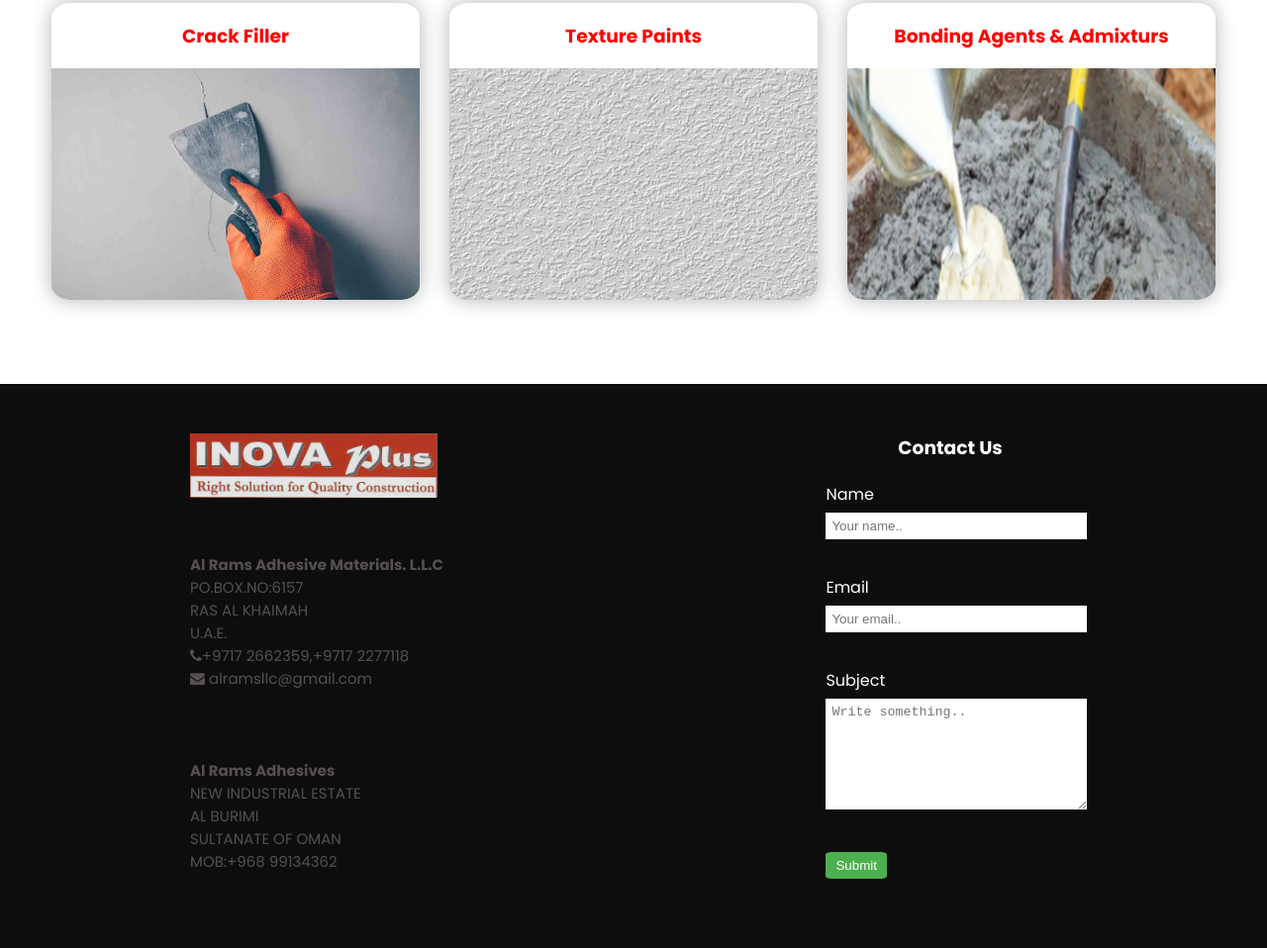
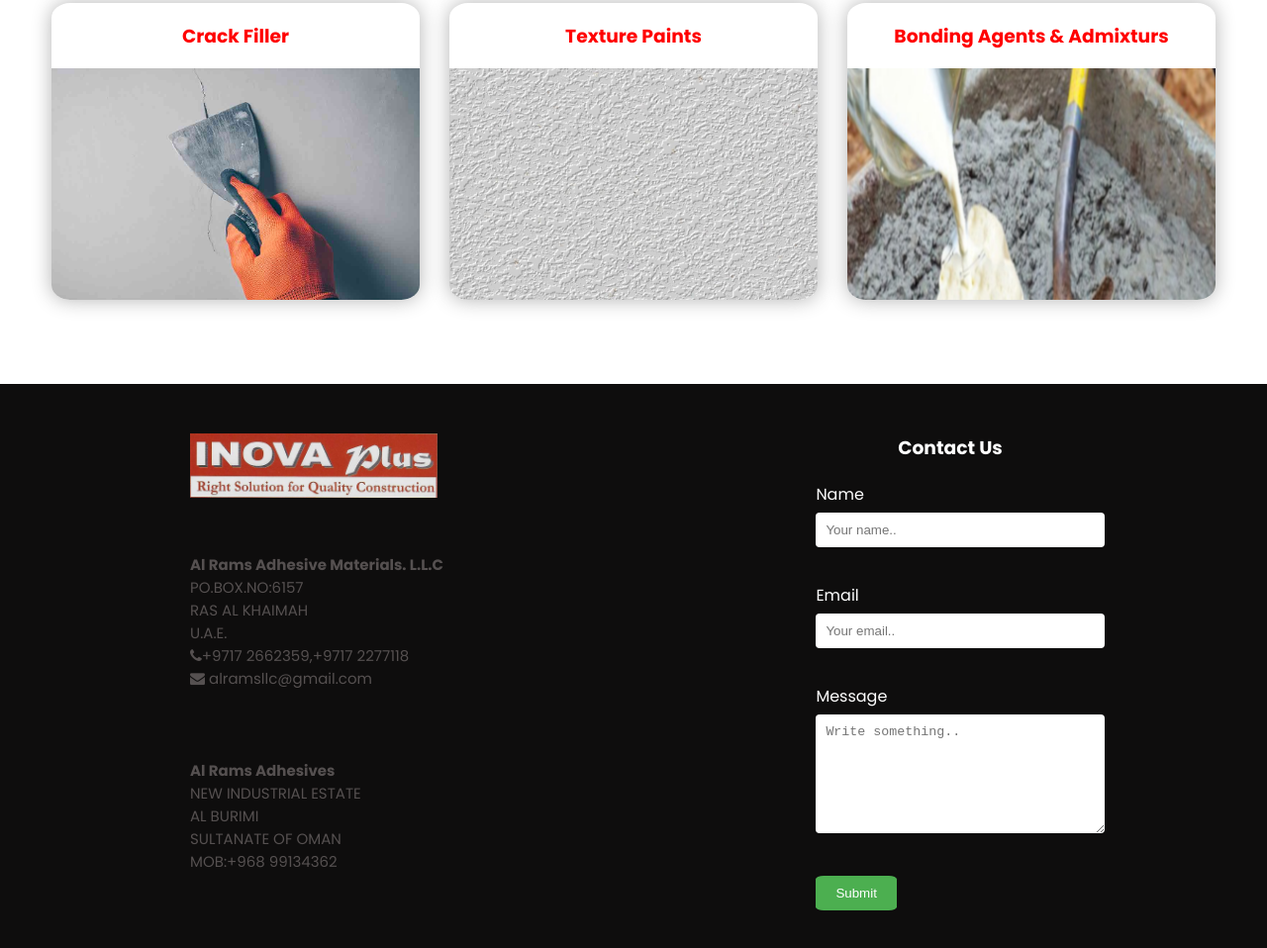
Before and after one commit to alramsllc/alrams-adhesive-mat-llc, a plain HTML site: page index.html in a window 1280 px wide. Shown: the part 2359-3317 px from the top of the page at 99% size. Drawn offline with nearby package versions, Linux system fonts and the light colour scheme.

Commit message:
ft commit

```diff
--- a/index.html
+++ b/index.html
@@ -156,15 +156,15 @@
                 <form id="submit-form" action="">
                         <div>
                             <label for="fname">Name</label>
-                            <input type="text" id="fname" name="name" placeholder="Your name..">
+                            <input type="text" id="fname" name="name" placeholder="Your name.." required>
                         </div>
                         <div>
                             <label for="lname">Email</label>
-                            <input type="text" id="lname" name="email" placeholder="Your email..">
+                            <input type="text" id="lname" name="email" placeholder="Your email.." required>
                         </div>
                             <div>
-                            <label for="subject">Subject</label>
-                            <textarea id="subject" name="message" placeholder="Write something.." style="height:100px"></textarea>
+                            <label for="subject">Message</label>
+                            <textarea id="subject" name="message" placeholder="Write something.." required style="height:100px"></textarea>
                         </div>
                         <div>
                             <input type="submit" value="Submit">
--- a/style.css
+++ b/style.css
@@ -312,25 +312,26 @@ video{
 
  input[type=text], select, textarea {
     width: 100%;
-    padding: 6px;
+    padding: 10px;
     margin-top: 6px;
     margin-bottom: 16px;
     resize: vertical;
     border: none;
+    border-radius: 4px;
 
   }
 
   input[type=submit] {
     background-color: #4CAF50;
     color: white;
-    padding: 6px 10px;
+    padding: 10px 20px;
     border: none;
     cursor: pointer;
     border-radius: 10%;
   }
 
   input[type=submit]:hover {
-    background-color: #45a049;
+    background-color: #959709;
   }
   .prorow{
     display: flex;
@@ -366,12 +367,12 @@ video{
   .col-2 button{
     padding: 7px 18px;
     background: transparent;
-    border: 2px solid black;
+    border: 1px solid black;
     font-weight: 600;
     color: red;
     cursor: pointer;
-    transition: 1s;
     margin: 20px;
+    transition-duration: 1s;
   }
   .col-2 button:hover{
     background: rgb(252, 3, 3);
```
Also changed, not shown: inocoat3036.html (+1 -1 lines), inocoatRB50.html (+1 -1 lines), inotex.html (+3 -3 lines), technobond.html (+1 -1 lines).
